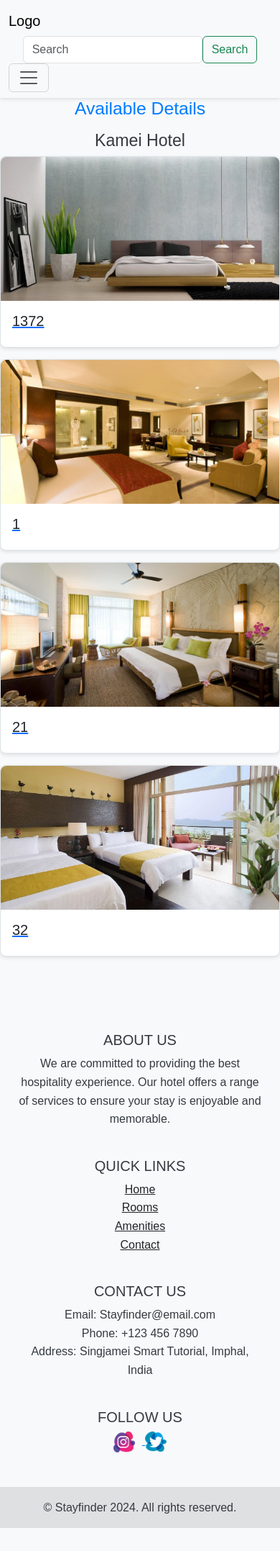
After one commit to Nehru-Wairokpam/stayfinder, a Django app: page /hotel_details/?hotel=1 in a window 390 px wide. The commit adds this page. Shown: the whole page at 72% size. Run offline with Django 5.2, Linux system fonts and the light colour scheme; data comes from the database, SQL or seed files in the repository; tables that the repository leaves empty hold one stand-in row (values such as "Sample post").

Commit message:
hotel details

```diff
--- a/Stayfinder/urls.py
+++ b/Stayfinder/urls.py
@@ -23,4 +23,7 @@ from django.conf import settings
 urlpatterns = static(settings.STATIC_URL, document_root=settings.STATIC_ROOT) + static(settings.MEDIA_URL, document_root=settings.MEDIA_ROOT) + [
     path('admin/', admin.site.urls),
     path('', views.home),
+    path('hotels/', views.hotels),
+    path('hotel_details/', views.hotel_details),
+
 ]
--- a/StayfinderApp/templates/base.html
+++ b/StayfinderApp/templates/base.html
@@ -103,6 +103,8 @@
 
         <!-- Register/Login Section -->
         <div class="d-none d-lg-block">
+          <a class="btn btn-outline-primary me-2" href="/hotels">Hotels</a>
+
           <a class="btn btn-outline-primary me-2" href="#">Login</a>
           <a class="btn btn-outline-secondary" href="#">Register</a>
         </div>
@@ -111,9 +113,12 @@
           <span class="navbar-toggler-icon"></span>
         </button>
       </div>
+      <!-- <a class="btn btn-outline-primary me-2" href="/hotels">Hotels</a> -->
 
       <div class="collapse navbar-collapse" id="navbarSupportedContent">
         <div class="d-lg-none">
+
+          <a class="btn btn-outline-primary me-2" href="/hotels">Hotels</a>
           <a class="btn btn-outline-primary me-2" href="#">Login</a>
           <a class="btn btn-outline-secondary" href="#">Register</a>
         </div>
--- /dev/null
+++ b/StayfinderApp/templates/hotel_details.html
@@ -0,0 +1,27 @@
+{% extends 'base.html' %}
+
+{% block content %}
+
+<div class="row">
+    <h2 class="text-center">Available Details</h2>
+
+    <h3 class="text-center" >{{hotel_details.hotel_name }} </h3>
+    {% for room in room_list %}
+
+      <div class="col-sm-6 col-md-3 col-lg-3 mb-3 mb-2">
+      <a href="/hotel_details/?hotel=2">
+        <div class="card">
+          <img src="{{room.room_image.url }}" class="card-img-top" alt="..." />
+          <div class="card-body">
+            <h5 class="card-title">{{ room.room_number }}</h5>
+          </div>
+        </div>
+
+      </a>
+
+      </div>
+
+
+    {% endfor %}
+  </div>
+{% endblock %}
--- a/StayfinderApp/views.py
+++ b/StayfinderApp/views.py
@@ -16,3 +16,28 @@ def home(request):
         "top_ten_room_list":top_ten_room_list
     }
     return render(request, 'home.html',context)
+
+def hotels(request):
+
+    hotel_lists = Hotel.objects.all()
+
+    context = {
+        "hotel_lists":hotel_lists
+    }
+
+
+    return render(request, 'hotels.html', context)
+
+def hotel_details(request):
+    hotel_id= request.GET["hotel"]
+
+    hotel_details=Hotel.objects.filter(pk=hotel_id)[0]
+    room_list=Room.objects.filter(hotel=hotel_details)
+
+    context={
+        "hotel_details":hotel_details,
+        "room_list":room_list,
+
+
+        }
+    return render(request, 'hotel_details.html',context)
```
Also changed, not shown: StayfinderApp/templates/hotels.html (added, +25 -0 lines).
